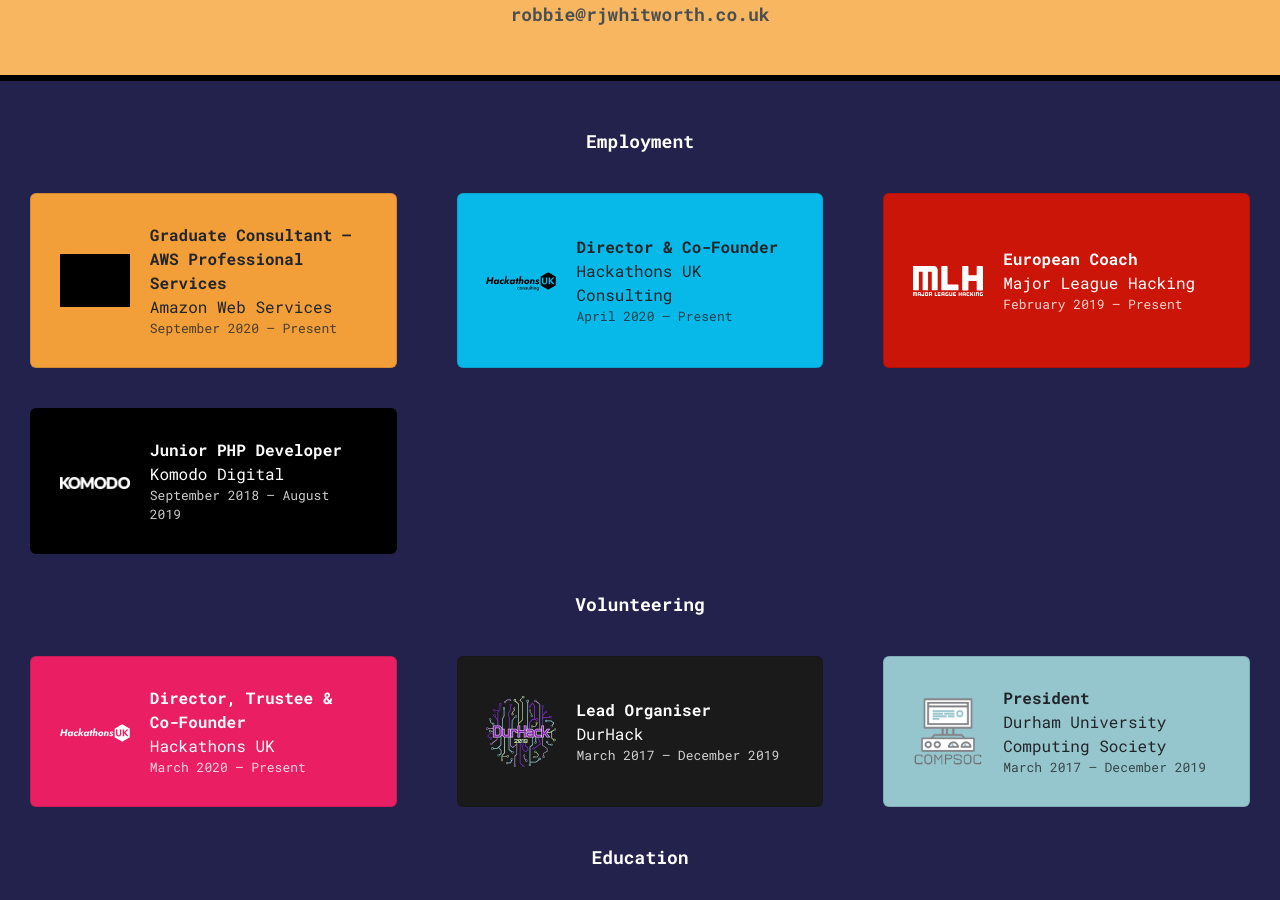
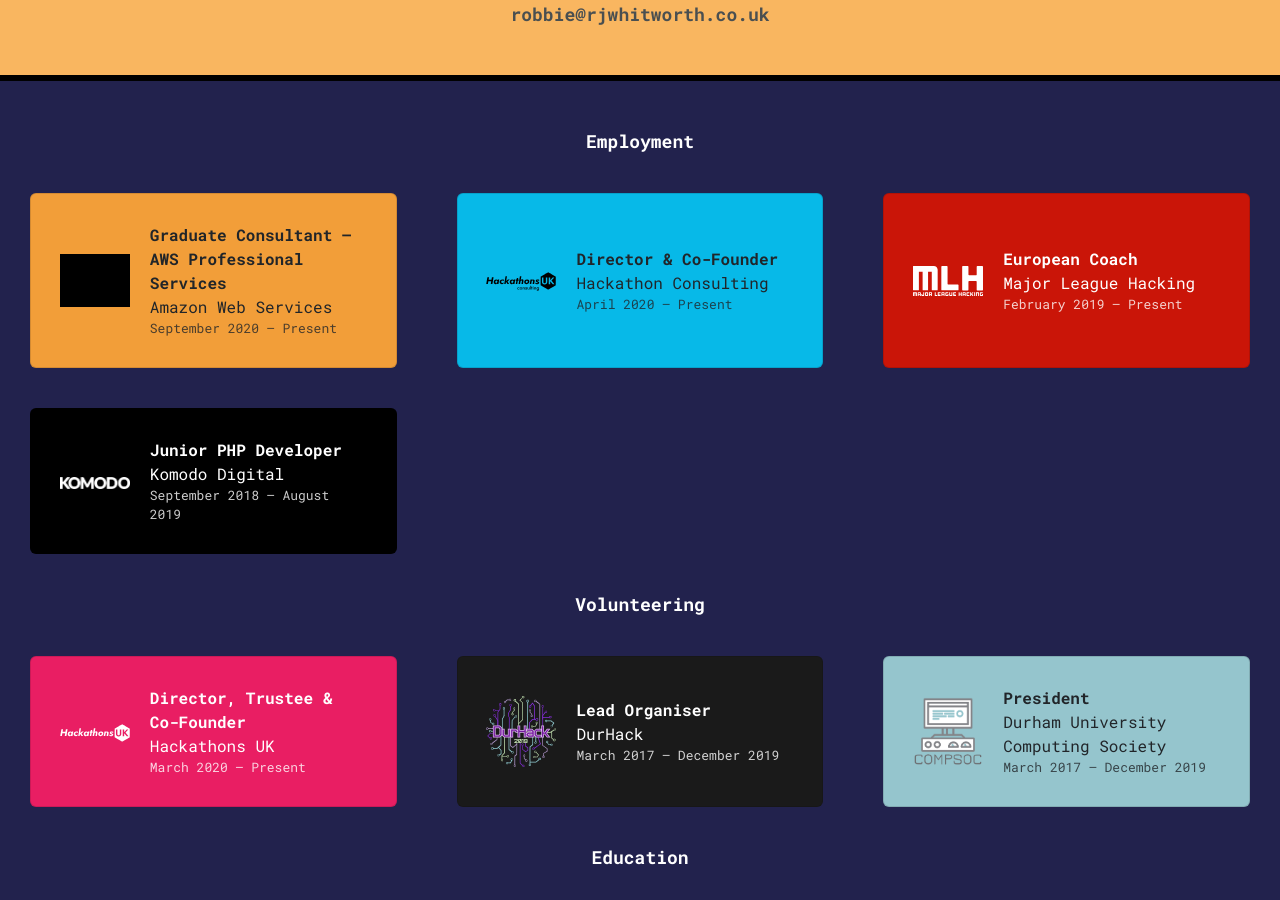
Before and after one commit to robzwolf/website, a Jekyll site: the page built from index.html, in a window 1280 px wide and 900 px high, scrolled down 378 px. Built offline with Jekyll 4.4.1, drawn with Linux system fonts in a browser that asks for light colours; nearby versions of some CDN libraries; grey boxes are pictures that could not be loaded.

Commit message:
Rename HUKC to HC

```diff
--- a/_data/experience.yml
+++ b/_data/experience.yml
@@ -5,7 +5,7 @@
   class: aws
 
 - role: Director & Co-Founder
-  company: Hackathons UK Consulting
+  company: Hackathon Consulting
   dates: April 2020 – Present
   logo: assets/img/experience/hukc.svg
   class: hukc
```
